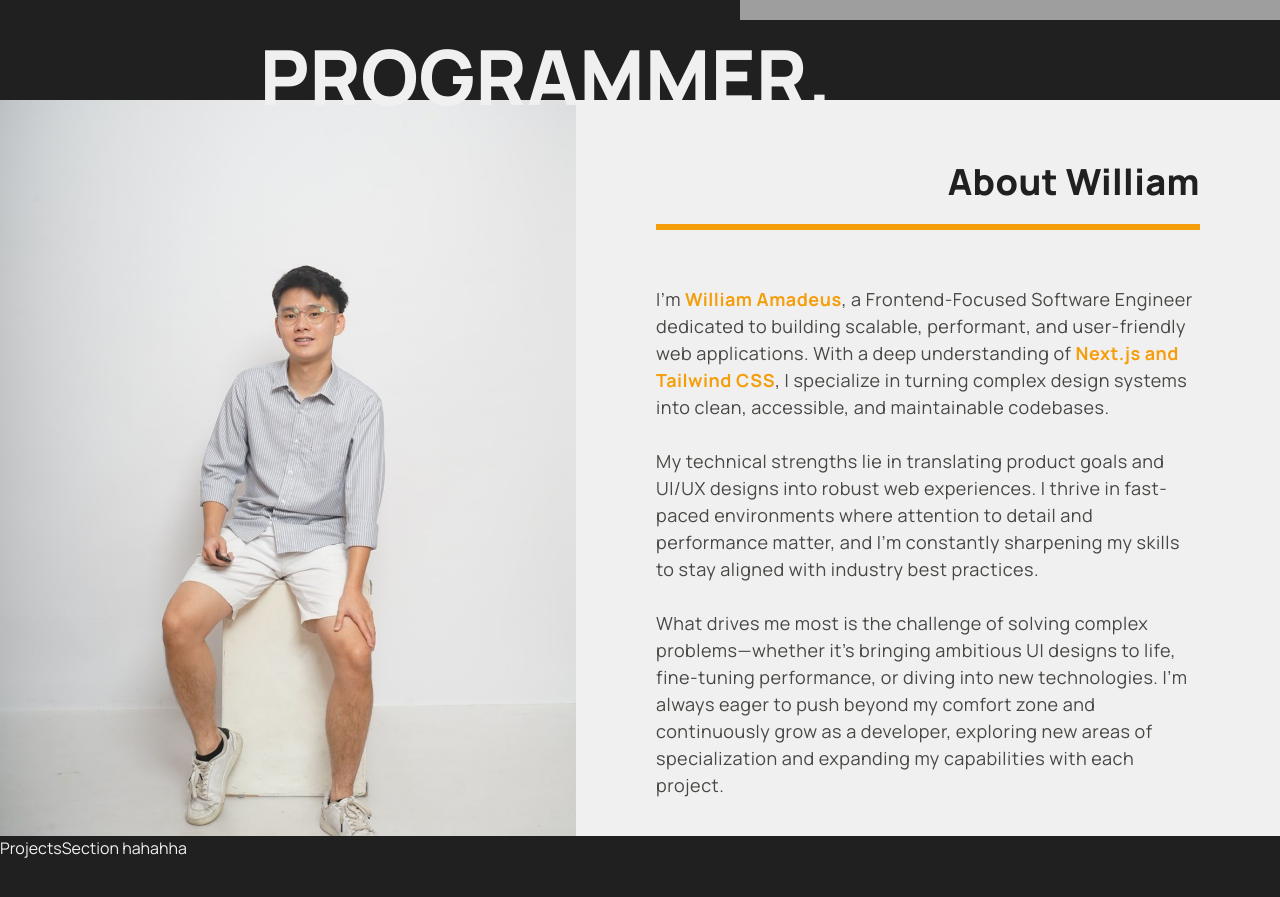
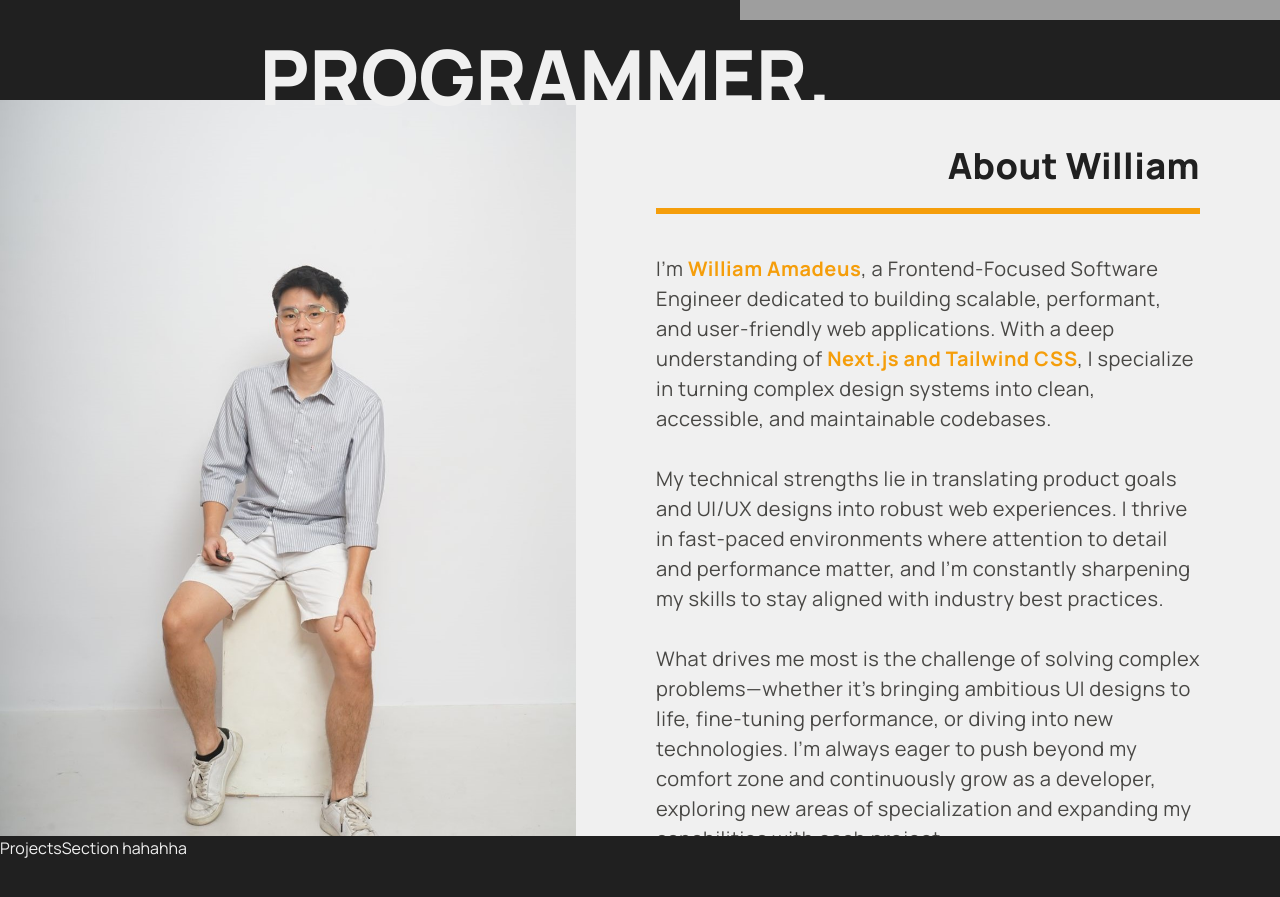
Before and after one commit to williamamadeusss/portfolio-william, a Next.js app: page / in a window 1280 px wide. Shown: the part 607-1504 px from the top of the page. Built offline with nearby package versions, Linux system fonts and the light colour scheme; grey boxes are pictures that could not be loaded.

Commit message:
create cn file

```diff
--- a/src/app/components/about-section.tsx
+++ b/src/app/components/about-section.tsx
@@ -13,7 +13,7 @@ export default function AboutSection() {
         className="hidden w-[45%] object-cover lg:block"
       />
 
-      <div className="flex flex-col gap-8 px-4 py-10 lg:w-[55%] lg:gap-14 lg:px-20 lg:py-16">
+      <div className="flex flex-col gap-8 px-4 py-10 lg:w-[55%] lg:gap-10 lg:px-20 lg:py-12">
         <h2 className="flex w-full justify-end border-b-[6px] border-primary pb-3 text-title font-extrabold tracking-wide lg:pb-6 lg:text-mediumHeading">
           About William
         </h2>
--- /dev/null
+++ b/src/lib/utils.ts
@@ -0,0 +1,6 @@
+import { ClassValue, clsx } from "clsx";
+import { twMerge } from "tailwind-merge";
+
+export function cn(...inputs: ClassValue[]) {
+  return twMerge(clsx(inputs));
+}
--- a/tailwind.config.ts
+++ b/tailwind.config.ts
@@ -32,7 +32,7 @@ const config: Config = {
       fontSize: {
         xsmall: ["10px", { letterSpacing: "0.5px" }],
         small: ["12px", { letterSpacing: "0.4px" }],
-        medium: ["18px", { letterSpacing: "0.5px" }],
+        medium: ["20px", { letterSpacing: "0.5px" }],
         large: ["16px", { letterSpacing: "0.5px" }],
         title: "1.75rem",
         heading: "2.5rem",
```
